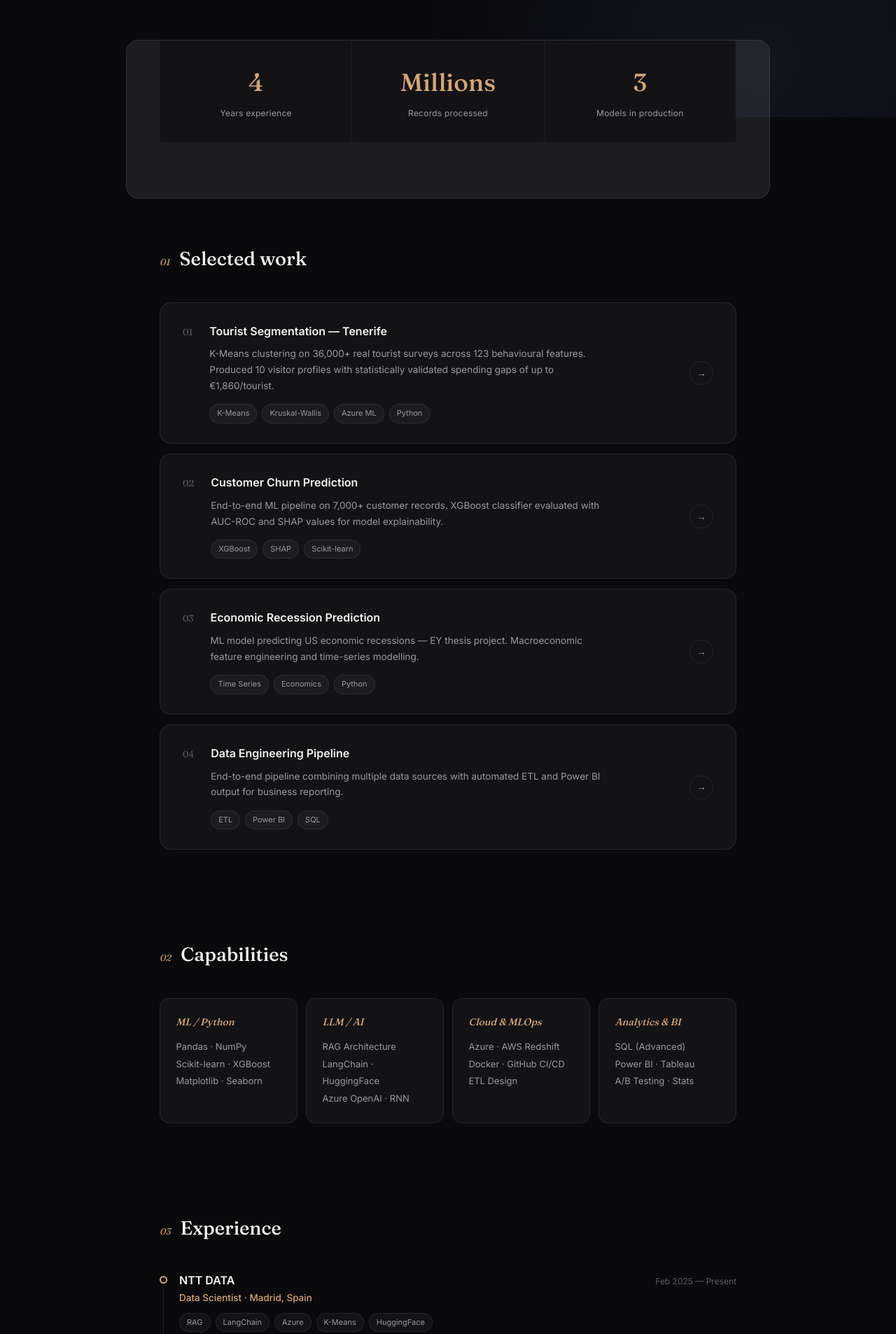
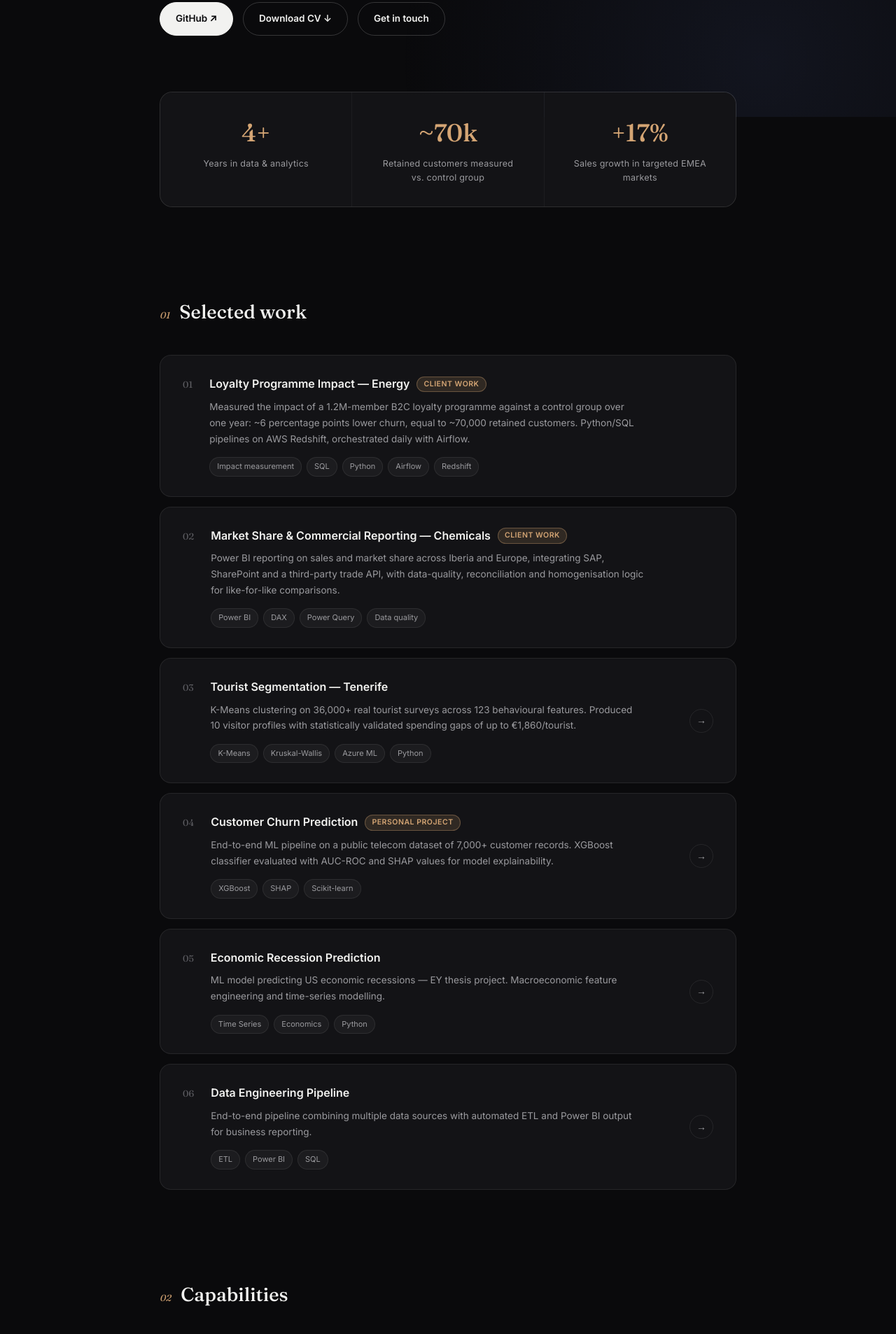
Before and after one commit to andreguichardd/andreguichardd.github.io, a plain HTML site: page index.html in a window 1280 px wide. Shown: the part 633-2539 px from the top of the page at 70% size. Drawn offline with Linux system fonts and the light colour scheme.

Commit message:
Reposition portfolio to commercial & customer insights; replace outdated CV
Co-Authored-By: Claude Opus 5.5 <noreply@anthropic.com>
Claude-Session: https://claude.ai/code/session_01BVWXbq91ZttfjsrjD9CKZu

```diff
--- a/index.html
+++ b/index.html
@@ -3,8 +3,8 @@
 <head>
 <meta charset="UTF-8" />
 <meta name="viewport" content="width=device-width, initial-scale=1.0" />
-<title>André Guichard — Data Scientist & ML Engineer</title>
-<meta name="description" content="Data Scientist with 4 years of experience building production ML systems, RAG architectures, and customer analytics solutions." />
+<title>André Guichard — Commercial & Customer Data Analyst</title>
+<meta name="description" content="Data analyst with 4 years in commercial and customer analytics: market share, retention, segmentation and impact measurement, from SQL/Python pipelines to Power BI and GenAI." />
 <link rel="preconnect" href="https://fonts.googleapis.com">
 <link href="https://fonts.googleapis.com/css2?family=Fraunces:opsz,wght@9..144,400;9..144,500;9..144,600&family=Inter:wght@400;500;600;700&display=swap" rel="stylesheet">
 <style>
@@ -63,14 +63,14 @@
   .btn-ghost{background:transparent;color:var(--text)}
   .btn-ghost:hover{background:rgba(255,255,255,.06);border-color:var(--text-dim)}
 
+  .stats-wrap{max-width:920px;margin:0 auto;padding:0 3rem 4rem}
   .stats{
-    max-width:920px;margin:0 auto;padding:0 3rem 5rem;
     display:grid;grid-template-columns:repeat(3,1fr);gap:1px;
     background:var(--border);border:1px solid var(--border);border-radius:18px;overflow:hidden;
   }
-  .stat{background:var(--bg-card);padding:2rem 1.5rem;text-align:center}
+  .stat{background:var(--bg-card);padding:1.9rem 1.5rem;text-align:center}
   .stat-num{font-family:var(--serif);font-size:2.2rem;font-weight:500;color:var(--accent)}
-  .stat-label{font-size:12px;color:var(--text-dim);margin-top:6px;letter-spacing:.02em}
+  .stat-label{font-size:12.5px;color:var(--text-dim);margin-top:6px;letter-spacing:.02em;max-width:190px;margin-left:auto;margin-right:auto}
 
   section{padding:4rem 3rem;max-width:920px;margin:0 auto}
   .section-head{display:flex;align-items:baseline;gap:14px;margin-bottom:2.5rem}
@@ -85,8 +85,10 @@
   }
   .project-card:hover{background:var(--bg-card-hover);border-color:var(--border-hover);transform:translateY(-2px)}
   .project-index{font-family:var(--serif);font-size:13px;color:var(--text-faint);padding-top:3px}
-  .project-card h3{font-size:16px;font-weight:600;margin-bottom:.5rem;display:flex;align-items:center;gap:10px}
-  .project-card p{font-size:13.5px;color:var(--text-dim);line-height:1.7;margin-bottom:.9rem;max-width:560px}
+  .project-card h3{font-size:16px;font-weight:600;margin-bottom:.5rem;display:flex;align-items:center;flex-wrap:wrap;gap:10px}
+  .badge{font-size:10.5px;font-weight:600;letter-spacing:.05em;text-transform:uppercase;color:var(--accent);border:1px solid rgba(212,165,116,.35);background:var(--accent-glow);padding:2px 9px;border-radius:99px}
+  div.project-card{grid-template-columns:auto 1fr}
+  .project-card p{font-size:13.5px;color:var(--text-dim);line-height:1.7;margin-bottom:.9rem;max-width:620px}
   .tags{display:flex;flex-wrap:wrap;gap:7px}
   .tag{font-size:11px;padding:4px 10px;border-radius:99px;background:rgba(255,255,255,.04);color:var(--text-dim);border:1px solid var(--border)}
   .project-arrow{
@@ -96,10 +98,10 @@
   }
   .project-card:hover .project-arrow{background:var(--accent);border-color:var(--accent);color:var(--bg);transform:rotate(45deg)}
 
-  .skills-grid{display:grid;grid-template-columns:repeat(auto-fit,minmax(190px,1fr));gap:12px}
+  .skills-grid{display:grid;grid-template-columns:repeat(3,1fr);gap:12px}
   .skill-card{background:var(--bg-card);border:1px solid var(--border);border-radius:14px;padding:1.4rem}
   .skill-card h4{font-family:var(--serif);font-size:14px;font-weight:500;color:var(--accent);margin-bottom:.7rem;font-style:italic}
-  .skill-card .list{font-size:13px;color:var(--text-dim);line-height:1.9}
+  .skill-card .tags{gap:6px}
 
   .timeline{position:relative;padding-left:28px}
   .timeline::before{content:'';position:absolute;left:5px;top:8px;bottom:8px;width:1px;background:var(--border)}
@@ -111,6 +113,7 @@
   .exp-date{font-size:12px;color:var(--text-faint)}
   .exp-role{font-size:13.5px;color:var(--accent);margin-bottom:10px;font-weight:500}
   .exp-item .tags{margin-top:10px}
+  .exp-desc{font-size:13.5px;color:var(--text-dim);line-height:1.7;max-width:640px}
 
   .contact-card{
     background:linear-gradient(135deg,var(--bg-card),rgba(212,165,116,.06));
@@ -123,11 +126,12 @@
 
   footer{text-align:center;padding:3rem;font-size:12px;color:var(--text-faint)}
 
+  @media(max-width:860px){.skills-grid{grid-template-columns:repeat(2,1fr)}}
   @media(max-width:680px){
     nav{padding:1rem 1.4rem}.nav-links{display:none}
-    .hero{padding:4rem 1.4rem 3rem}.stats{padding:0 1.4rem 3rem;grid-template-columns:1fr}
+    .hero{padding:4rem 1.4rem 3rem}.stats-wrap{padding:0 1.4rem 3rem}.stats{grid-template-columns:1fr}.skills-grid{grid-template-columns:1fr}
     section{padding:3rem 1.4rem}
-    .project-card{grid-template-columns:1fr;gap:.8rem}
+    .project-card,div.project-card{grid-template-columns:1fr;gap:.8rem}
     .project-arrow{display:none}
     .contact-card{padding:2.2rem 1.6rem}
   }
@@ -147,8 +151,8 @@
 
 <div class="hero">
   <div class="eyebrow">Open to opportunities</div>
-  <h1>Data Scientist building<br><em>production AI</em> that ships.</h1>
-  <p>I design and deploy ML systems — RAG architectures, NLP pipelines, predictive models — that move from notebook to production and into the hands of real users. 4 years across energy, healthcare and commercial environments. Based in Madrid.</p>
+  <h1>Turning commercial and customer data into <em>decisions</em>.</h1>
+  <p>I help commercial teams understand their markets and clients: market share, retention, segmentation and impact measurement — built on reliable SQL/Python pipelines, Power BI and GenAI. 4 years across energy, chemicals, med-tech and manufacturing. Based in Madrid.</p>
   <div class="hero-actions">
     <a href="https://github.com/andreguichardd" target="_blank" class="btn btn-primary">GitHub ↗</a>
     <a href="CV_Andre_Guichard.pdf" download class="btn btn-ghost">Download CV ↓</a>
@@ -156,11 +160,11 @@
   </div>
 </div>
 
-<div class="stats">
-  <div class="stat"><div class="stat-num">4</div><div class="stat-label">Years experience</div></div>
-  <div class="stat"><div class="stat-num">Millions</div><div class="stat-label">Records processed</div></div>
-  <div class="stat"><div class="stat-num">3</div><div class="stat-label">Models in production</div></div>
-</div>
+<div class="stats-wrap"><div class="stats">
+  <div class="stat"><div class="stat-num">4+</div><div class="stat-label">Years in data &amp; analytics</div></div>
+  <div class="stat"><div class="stat-num">~70k</div><div class="stat-label">Retained customers measured vs. control group</div></div>
+  <div class="stat"><div class="stat-num">+17%</div><div class="stat-label">Sales growth in targeted EMEA markets</div></div>
+</div></div>
 
 <section id="work">
   <div class="section-head">
@@ -169,8 +173,26 @@
   </div>
   <div class="projects">
 
+    <div class="project-card">
+      <span class="project-index">01</span>
+      <div>
+        <h3>Loyalty Programme Impact — Energy <span class="badge">Client work</span></h3>
+        <p>Measured the impact of a 1.2M-member B2C loyalty programme against a control group over one year: ~6 percentage points lower churn, equal to ~70,000 retained customers. Python/SQL pipelines on AWS Redshift, orchestrated daily with Airflow.</p>
+        <div class="tags"><span class="tag">Impact measurement</span><span class="tag">SQL</span><span class="tag">Python</span><span class="tag">Airflow</span><span class="tag">Redshift</span></div>
+      </div>
+    </div>
+
+    <div class="project-card">
+      <span class="project-index">02</span>
+      <div>
+        <h3>Market Share &amp; Commercial Reporting — Chemicals <span class="badge">Client work</span></h3>
+        <p>Power BI reporting on sales and market share across Iberia and Europe, integrating SAP, SharePoint and a third-party trade API, with data-quality, reconciliation and homogenisation logic for like-for-like comparisons.</p>
+        <div class="tags"><span class="tag">Power BI</span><span class="tag">DAX</span><span class="tag">Power Query</span><span class="tag">Data quality</span></div>
+      </div>
+    </div>
+
     <a href="https://github.com/andreguichardd/tourist-segmentation-tenerife" target="_blank" class="project-card">
-      <span class="project-index">01</span>
+      <span class="project-index">03</span>
       <div>
         <h3>Tourist Segmentation — Tenerife</h3>
         <p>K-Means clustering on 36,000+ real tourist surveys across 123 behavioural features. Produced 10 visitor profiles with statistically validated spending gaps of up to €1,860/tourist.</p>
@@ -180,17 +202,17 @@
     </a>
 
     <a href="https://github.com/andreguichardd/Telecomunication-Churn" target="_blank" class="project-card">
-      <span class="project-index">02</span>
+      <span class="project-index">04</span>
       <div>
-        <h3>Customer Churn Prediction</h3>
-        <p>End-to-end ML pipeline on 7,000+ customer records. XGBoost classifier evaluated with AUC-ROC and SHAP values for model explainability.</p>
+        <h3>Customer Churn Prediction <span class="badge">Personal project</span></h3>
+        <p>End-to-end ML pipeline on a public telecom dataset of 7,000+ customer records. XGBoost classifier evaluated with AUC-ROC and SHAP values for model explainability.</p>
         <div class="tags"><span class="tag">XGBoost</span><span class="tag">SHAP</span><span class="tag">Scikit-learn</span></div>
       </div>
       <span class="project-arrow">→</span>
     </a>
 
     <a href="https://github.com/andreguichardd/Prediction_Of_Economic_Recesions" target="_blank" class="project-card">
-      <span class="project-index">03</span>
+      <span class="project-index">05</span>
       <div>
         <h3>Economic Recession Prediction</h3>
         <p>ML model predicting US economic recessions — EY thesis project. Macroeconomic feature engineering and time-series modelling.</p>
@@ -200,7 +222,7 @@
     </a>
 
     <a href="https://github.com/andreguichardd/Data-Engineering" target="_blank" class="project-card">
-      <span class="project-index">04</span>
+      <span class="project-index">06</span>
       <div>
         <h3>Data Engineering Pipeline</h3>
         <p>End-to-end pipeline combining multiple data sources with automated ETL and Power BI output for business reporting.</p>
@@ -218,10 +240,12 @@
     <span class="section-title">Capabilities</span>
   </div>
   <div class="skills-grid">
-    <div class="skill-card"><h4>ML / Python</h4><div class="list">Pandas · NumPy<br>Scikit-learn · XGBoost<br>Matplotlib · Seaborn</div></div>
-    <div class="skill-card"><h4>LLM / AI</h4><div class="list">RAG Architecture<br>LangChain · HuggingFace<br>Azure OpenAI · RNN</div></div>
-    <div class="skill-card"><h4>Cloud & MLOps</h4><div class="list">Azure · AWS Redshift<br>Docker · GitHub CI/CD<br>ETL Design</div></div>
-    <div class="skill-card"><h4>Analytics & BI</h4><div class="list">SQL (Advanced)<br>Power BI · Tableau<br>A/B Testing · Stats</div></div>
+    <div class="skill-card"><h4>Analytics &amp; BI</h4><div class="tags"><span class="tag">SQL (Advanced)</span><span class="tag">Power BI (DAX)</span><span class="tag">Excel / Power Query</span><span class="tag">Impact measurement</span><span class="tag">Statistics</span></div></div>
+    <div class="skill-card"><h4>Data &amp; Automation</h4><div class="tags"><span class="tag">Databricks</span><span class="tag">Airflow</span><span class="tag">AWS Redshift</span><span class="tag">SAP</span><span class="tag">Salesforce</span><span class="tag">Power Automate</span><span class="tag">Power Apps</span></div></div>
+    <div class="skill-card"><h4>ML / Python</h4><div class="tags"><span class="tag">Pandas</span><span class="tag">NumPy</span><span class="tag">Scikit-learn</span><span class="tag">XGBoost</span><span class="tag">Matplotlib</span></div></div>
+    <div class="skill-card"><h4>LLM / AI</h4><div class="tags"><span class="tag">RAG</span><span class="tag">Azure OpenAI</span><span class="tag">LangChain</span><span class="tag">HuggingFace</span><span class="tag">Prompt engineering</span></div></div>
+    <div class="skill-card"><h4>Cloud &amp; Engineering</h4><div class="tags"><span class="tag">Azure</span><span class="tag">AWS</span><span class="tag">Docker</span><span class="tag">GitHub CI/CD</span><span class="tag">ETL design</span></div></div>
+    <div class="skill-card"><h4>Languages</h4><div class="tags"><span class="tag">Spanish (native)</span><span class="tag">English (C2)</span><span class="tag">French (B2)</span></div></div>
   </div>
 </section>
 
@@ -234,19 +258,22 @@
 
     <div class="exp-item">
       <div class="exp-top"><span class="exp-company">NTT DATA</span><span class="exp-date">Feb 2025 — Present</span></div>
-      <div class="exp-role">Data Scientist · Madrid, Spain</div>
-      <div class="tags"><span class="tag">RAG</span><span class="tag">LangChain</span><span class="tag">Azure</span><span class="tag">K-Means</span><span class="tag">HuggingFace</span></div>
+      <div class="exp-role">Data Scientist (Commercial Analytics) · Madrid, Spain</div>
+      <p class="exp-desc">Commercial reporting and market-share analytics for Repsol, loyalty-programme impact measurement for Endesa, and a production GenAI (RAG) assistant on Azure OpenAI.</p>
+      <div class="tags"><span class="tag">Power BI</span><span class="tag">SQL</span><span class="tag">Python</span><span class="tag">Airflow</span><span class="tag">Azure OpenAI (RAG)</span></div>
     </div>
 
     <div class="exp-item">
       <div class="exp-top"><span class="exp-company">Align Technology</span><span class="exp-date">May 2024 — Feb 2025</span></div>
       <div class="exp-role">Business Intelligence Analyst · Madrid, Spain</div>
-      <div class="tags"><span class="tag">Python</span><span class="tag">LTV Models</span><span class="tag">Power BI</span><span class="tag">Tableau</span></div>
+      <p class="exp-desc">EMEA sales performance tracking, market targeting that contributed to 17% growth in selected markets, and the monthly sales deck reported company-wide.</p>
+      <div class="tags"><span class="tag">Power BI</span><span class="tag">Databricks</span><span class="tag">Salesforce</span><span class="tag">Python</span></div>
     </div>
 
     <div class="exp-item">
       <div class="exp-top"><span class="exp-company">TBM Consulting</span><span class="exp-date">Oct 2022 — May 2024</span></div>
-      <div class="exp-role">Data Scientist · Madrid, Spain</div>
+      <div class="exp-role">Data Analyst · Madrid, Spain</div>
+      <p class="exp-desc">Root-cause analysis presented to a manufacturer's CEO, a centralised SQL data model and automated ETL in Python and AWS.</p>
       <div class="tags"><span class="tag">SQL</span><span class="tag">AWS</span><span class="tag">ETL</span><span class="tag">Python</span></div>
     </div>
 
@@ -261,8 +288,8 @@
 
 <section id="contact">
   <div class="contact-card">
-    <h2>Let's build something <em>real</em>.</h2>
-    <p>Open to Data Scientist and ML Engineer roles — Madrid, remote, or relocation.</p>
+    <h2>Let's turn data into <em>decisions</em>.</h2>
+    <p>Open to commercial, customer and data &amp; AI analytics roles — Madrid, hybrid or remote.</p>
     <div class="contact-actions">
       <a href="mailto:andreguichardd@gmail.com" class="btn btn-primary">andreguichardd@gmail.com</a>
       <a href="https://github.com/andreguichardd" target="_blank" class="btn btn-ghost">GitHub ↗</a>
```
